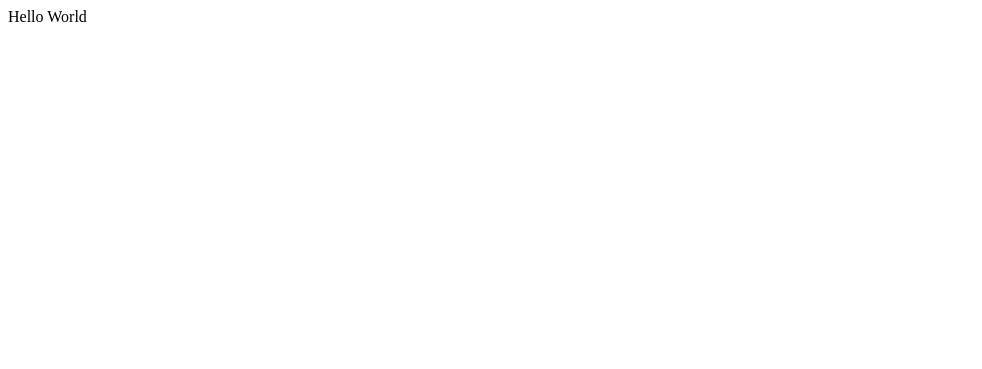
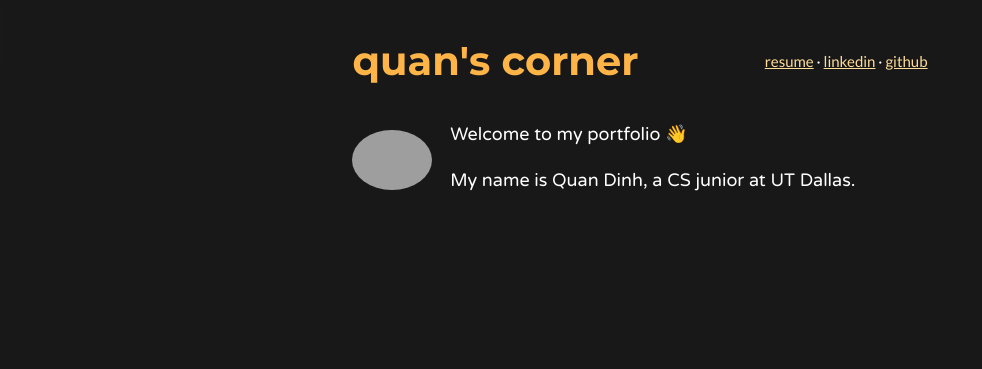
Before and after one commit to 2u4n/QuanDinh99.github.io, a plain HTML site: page index.html in a window 1280 px wide. Shown: the whole page, without its empty margins (0-982 px from the left). Drawn offline with nearby package versions, Linux system fonts and the light colour scheme; grey boxes are pictures that could not be loaded; a web font is replaced by a local one.

Commit message:
added html and css

```diff
--- /dev/null
+++ b/index.css
@@ -0,0 +1,146 @@
+#whole-site {
+  background-color: rgb(24, 24, 24);
+}
+
+.ui.menu {
+  background-color: rgb(24, 24, 24);
+}
+
+#menu {
+  height: 47px;
+  padding: 0px;
+}
+
+#menu-container {
+  font-size: 30px;
+  margin: auto;
+  width: 45%;
+}
+
+.ui.menu {
+  border-bottom: 0 none !important;
+  box-shadow: none;
+}
+
+#container {
+  font-size: 15px;
+  margin: auto;
+  width: 45%;
+}
+
+.content {
+  font-weight: normal;
+  font-size: 20px;
+}
+
+#external-links {
+  /* These 2 lines make a div right-aligned */
+  margin-left: auto;
+  margin-right: 0;
+  padding-top: 50px;
+  font-size: 15px;
+}
+
+.link-text {
+  text-decoration: underline;
+  color: #ffdc97;
+}
+
+.link-text:hover {
+  color: #ffdc97;
+}
+
+#desc {
+  float: right;
+}
+
+#about-me {
+  font-size: 40px;
+  padding-top: 30px;
+  padding-bottom: 60px;
+}
+
+#avatar {
+  color: rgb(24, 24, 24);
+  width: 80px;
+  border-radius: 50%;
+}
+
+#main-header {
+  color: #ffffff;
+  font-size: 18px;
+  height: 25px;
+  font-family: "Varela Round", sans-serif;
+}
+
+#sub-header {
+  padding-top: 5%;
+  color: #ffffff;
+  font-size: 18px;
+  font-family: "Varela Round", sans-serif;
+}
+
+#title-home {
+  font-size: 40px;
+  padding-top: 50px;
+  font-family: "Montserrat", sans-serif;
+  color: #ffb448;
+}
+
+#title-home-in-show {
+  font-size: 25px;
+  padding-top: 50px;
+  font-family: "Montserrat", sans-serif;
+  color: #ffb448;
+}
+
+#footer-div {
+  height: 100px;
+}
+
+#post {
+  padding-bottom: 70px;
+}
+
+#post-title {
+  color: #ffc784;
+  font-family: "Muli", sans-serif;
+  font-size: 33px;
+  padding-bottom: 15px;
+  display: inline-block;
+}
+
+#post-title-in-show {
+  color: #ffc784;
+  font-family: "Muli", sans-serif;
+  font-size: 50px;
+}
+
+#post-content {
+  color: #ffffff;
+}
+
+#text-separating-dot {
+  color: white;
+}
+
+#date {
+  font-size: 15px;
+  margin-bottom: 5px;
+}
+
+#post-subject {
+  font-size: 20px;
+}
+
+#post-show-page {
+  padding-top: 50px;
+  background-color: rgb(24, 24, 24);
+  color: white;
+}
+
+#post-content-in-show {
+  padding-top: 60px;
+  font-family: "Times New Roman", Times, serif;
+  font-size: 19px;
+}
--- a/index.html
+++ b/index.html
@@ -1,11 +1,45 @@
 <!DOCTYPE html>
 <html lang="en">
-<head>
-    <meta charset="UTF-8">
-    <meta name="viewport" content="width=device-width, initial-scale=1.0">
-    <title>Document</title>
-</head>
-<body>
-    <div>Hello World</div>
-</body>
+    <head>
+        <!-- Required meta tags -->
+        <meta charset="utf-8">
+        <meta name="viewport" content="width=device-width, initial-scale=1, shrink-to-fit=no">
+        <title>Quan's Corner</title>
+        <link rel="icon" href="https://i.ibb.co/P6Xf430/corner.png" type="image/png">
+        <link rel="stylesheet" type = "text/css" href="https://cdnjs.cloudflare.com/ajax/libs/semantic-ui/2.4.1/semantic.css">
+        <link rel="stylesheet" type = "text/css" href="/index.css">
+        <link href="https://fonts.googleapis.com/css?family=Montserrat:700&display=swap" rel="stylesheet">
+        <link href="https://fonts.googleapis.com/css?family=Josefin+Sans&display=swap" rel="stylesheet">
+        <link href="https://fonts.googleapis.com/css?family=Varela+Round&display=swap" rel="stylesheet">
+        <link href="https://fonts.googleapis.com/css?family=Muli:900&display=swap" rel="stylesheet">
+    </head>
+    <body id="whole-site">
+        <div class="ui menu">
+            <div id="menu-container" class="ui container">
+                <a id="title-home" href="/">
+                    quan's corner
+                </a>
+                <div id="external-links">
+                    <a class="link-text" target="_blank" href="Quan_Dinh_Resume.pdf">
+                        resume</a>
+                    <span id="text-separating-dot">·</span>
+                    <a class="link-text" target="_blank" href="https://www.linkedin.com/in/q-dinh/">
+                        linkedin</a>
+                    <span id="text-separating-dot">·</span>
+                    <a class="link-text" target="_blank" href="https://github.com/QuanDinh99">
+                        github</a>
+                </div>
+            </div>
+        </div>
+        <div class="ui container" id="container">
+            <div id="about-me" class="ui header">
+                <img id="avatar" src="https://i.ibb.co/FWXVTqz/IMG-7314.jpg">
+                <div class="content">
+                    <div id="main-header">Welcome to my portfolio 👋</div>
+                    <div id="sub-header">My name is Quan Dinh, a CS junior at UT Dallas. </div>
+                </div>
+            </div>
+        </div>
+        <div id="footer-div"></div>
+    </body>
 </html>
```
